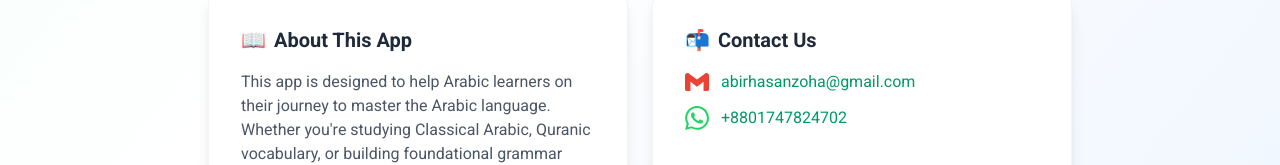
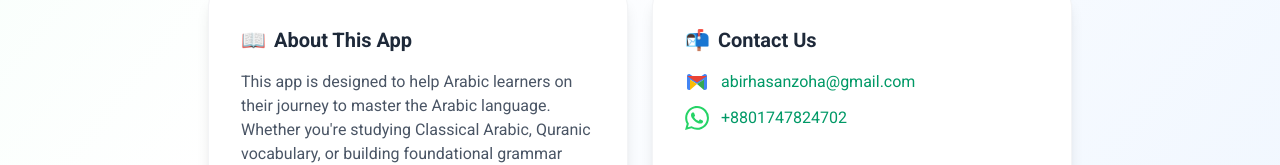
Before and after one commit to conceptgangapps/learningArabic, a React (Vite) app: page / in a window 1280 px wide. Shown: the part 1160-1325 px from the top of the page. Built offline with nearby package versions, Linux system fonts and the light colour scheme; a web font is replaced by a local one.

Commit message:
fix: Update Gmail icon to latest 4-color design
Use modern Gmail logo with blue, red, yellow, and green colors.

Co-Authored-By: Claude Opus 4.5 <noreply@anthropic.com>

```diff
--- a/src/pages/Home.jsx
+++ b/src/pages/Home.jsx
@@ -161,7 +161,10 @@ const Home = () => {
             <div className="space-y-3 text-gray-600 text-sm sm:text-base">
               <div className="flex items-center gap-3">
                 <svg className="w-6 h-6 flex-shrink-0" viewBox="0 0 24 24">
-                  <path fill="#EA4335" d="M24 5.457v13.909c0 .904-.732 1.636-1.636 1.636h-3.819V11.73L12 16.64l-6.545-4.91v9.273H1.636A1.636 1.636 0 0 1 0 19.366V5.457c0-2.023 2.309-3.178 3.927-1.964L5.455 4.64 12 9.548l6.545-4.91 1.528-1.145C21.69 2.28 24 3.434 24 5.457z"/>
+                  <path fill="#4285F4" d="M22 6v12c0 1.1-.9 2-2 2h-1V9.5l-7 4.5-7-4.5V20H4c-1.1 0-2-.9-2-2V6c0-.55.22-1.05.59-1.41C2.95 4.22 3.45 4 4 4h.5l7.5 5 7.5-5h.5c.55 0 1.05.22 1.41.59.37.36.59.86.59 1.41z"/>
+                  <path fill="#EA4335" d="M22 6l-10 6.5L2 6"/>
+                  <path fill="#FBBC05" d="M5 20V9.5l7 4.5"/>
+                  <path fill="#34A853" d="M19 20V9.5l-7 4.5"/>
                 </svg>
                 <a href="mailto:abirhasanzoha@gmail.com" className="text-emerald-600 hover:text-emerald-700 hover:underline">
                   abirhasanzoha@gmail.com
```
